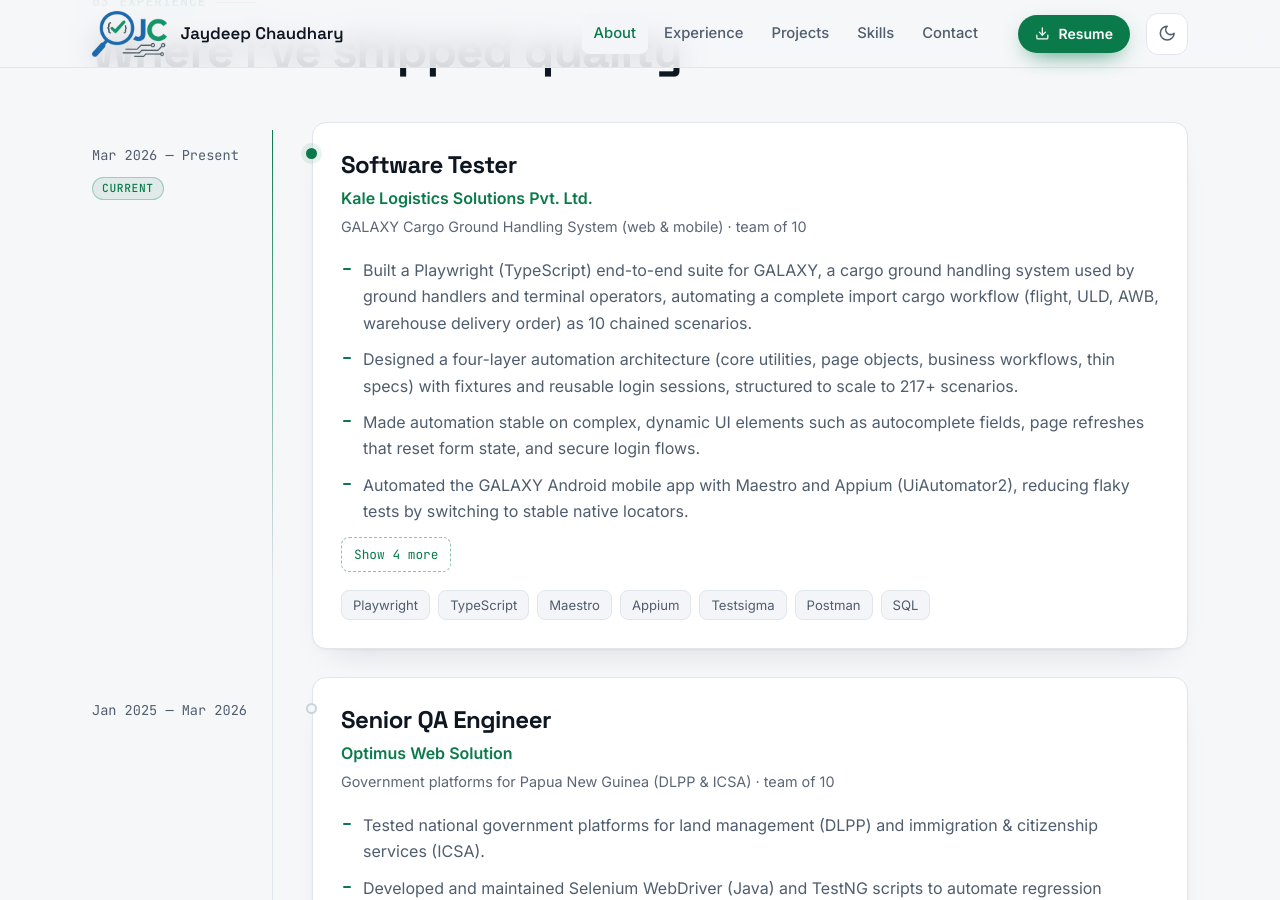
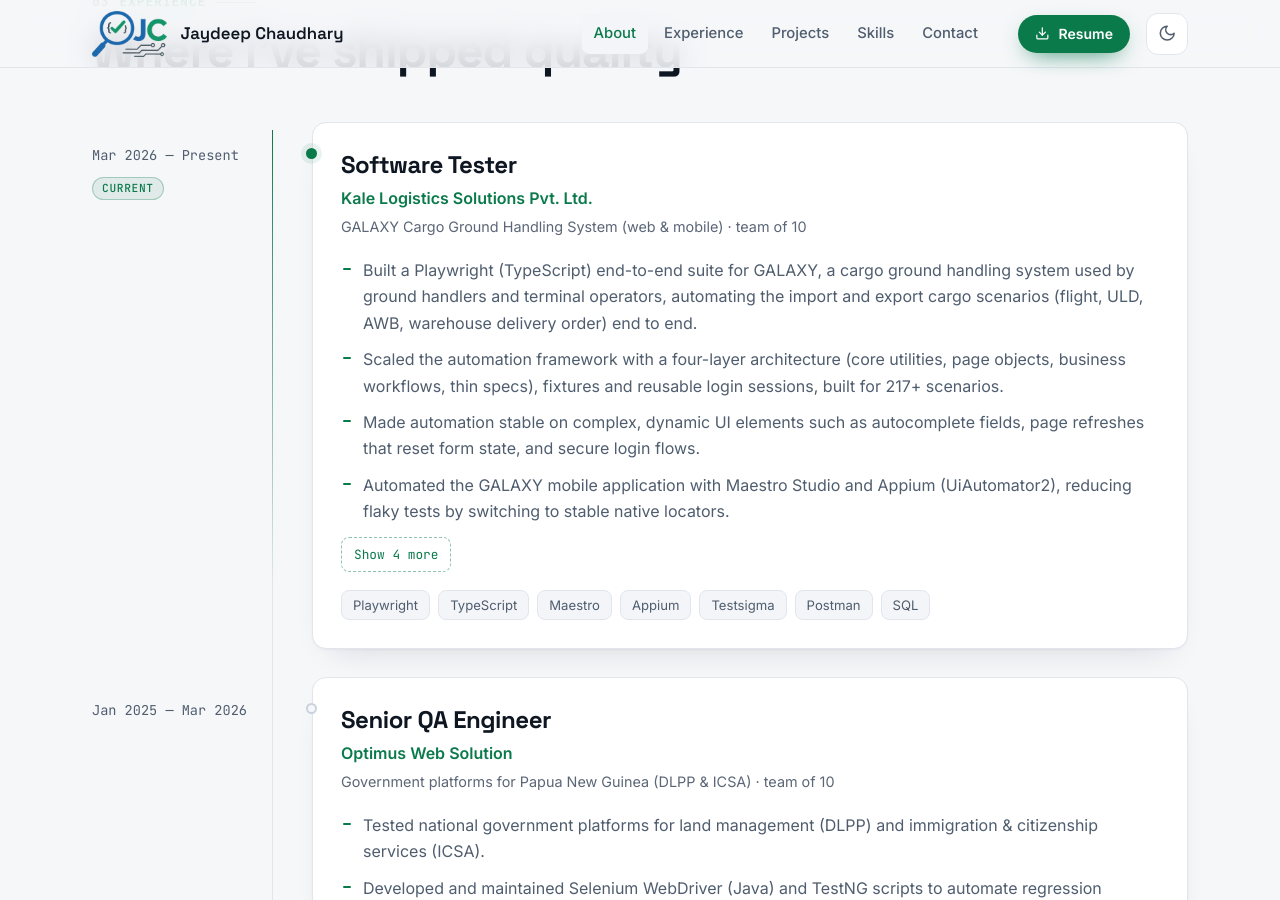
Before and after one commit to JaydeepChaudharyQA/portfolio, a Jekyll site: the page built from index.html, in a window 1280 px wide and 900 px high, scrolled down 2752 px. Built offline with Jekyll 4.4.1, drawn with Linux system fonts in a browser that asks for light colours; some of the changed text lies outside the part shown.

Commit message:
Update GALAXY role: import/export automation, framework scaling, Maestro Studio and Appium

```diff
--- a/_data/experience.yml
+++ b/_data/experience.yml
@@ -9,10 +9,10 @@
   current: true
   context: GALAXY Cargo Ground Handling System (web & mobile) · team of 10
   highlights:
-    - Built a Playwright (TypeScript) end-to-end suite for GALAXY, a cargo ground handling system used by ground handlers and terminal operators, automating a complete import cargo workflow (flight, ULD, AWB, warehouse delivery order) as 10 chained scenarios.
-    - Designed a four-layer automation architecture (core utilities, page objects, business workflows, thin specs) with fixtures and reusable login sessions, structured to scale to 217+ scenarios.
+    - Built a Playwright (TypeScript) end-to-end suite for GALAXY, a cargo ground handling system used by ground handlers and terminal operators, automating the import and export cargo scenarios (flight, ULD, AWB, warehouse delivery order) end to end.
+    - Scaled the automation framework with a four-layer architecture (core utilities, page objects, business workflows, thin specs), fixtures and reusable login sessions, built for 217+ scenarios.
     - Made automation stable on complex, dynamic UI elements such as autocomplete fields, page refreshes that reset form state, and secure login flows.
-    - Automated the GALAXY Android mobile app with Maestro and Appium (UiAutomator2), reducing flaky tests by switching to stable native locators.
+    - Automated the GALAXY mobile application with Maestro Studio and Appium (UiAutomator2), reducing flaky tests by switching to stable native locators.
   more:
     - Centralised test data in a single TypeScript module that generates valid runtime values (flight numbers, ULD IDs, airway bill numbers) for every run.
     - Created and maintained Testsigma test cases, groups and suites for shipment management, and ran regular smoke suites.
--- a/_data/projects.yml
+++ b/_data/projects.yml
@@ -28,10 +28,10 @@
       (Istanbul) and Widerøe (Norway). I built its end-to-end automation
       framework in Playwright + TypeScript.
     contribution: >-
-      Designed the 4-layer framework and automated a complete import cargo
-      workflow (flight → ULD → AWB → warehouse delivery order) as 10 chained
-      scenarios, built to scale to 217+. I also automated the Android app with
-      Maestro and Appium.
+      Automated the import and export cargo scenarios end to end and scaled
+      the automation framework (4-layer architecture, built for 217+
+      scenarios). I also automated the mobile application with Maestro Studio
+      and Appium.
     layers:
       - { name: Thin test specs,     detail: "readable scenarios, no selectors" }
       - { name: Business workflows,  detail: "flight · ULD · AWB · delivery order" }
```
